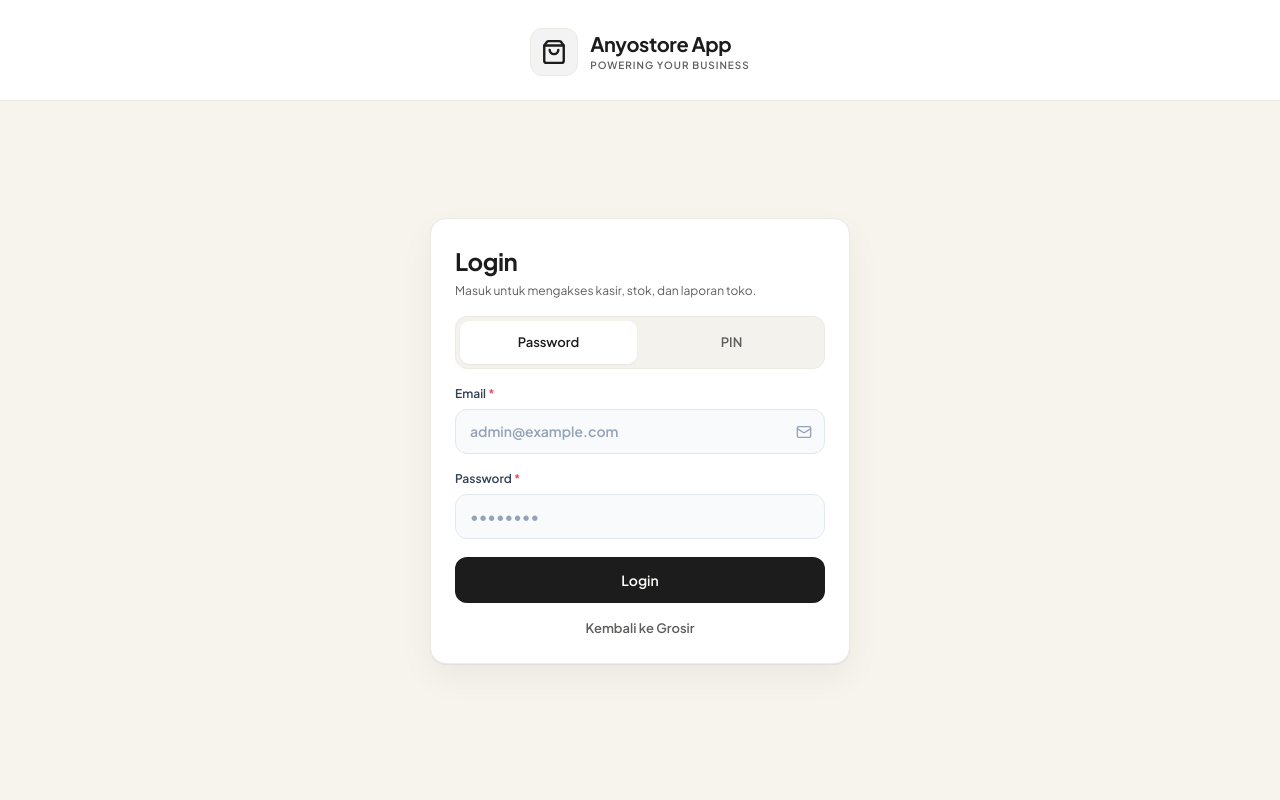
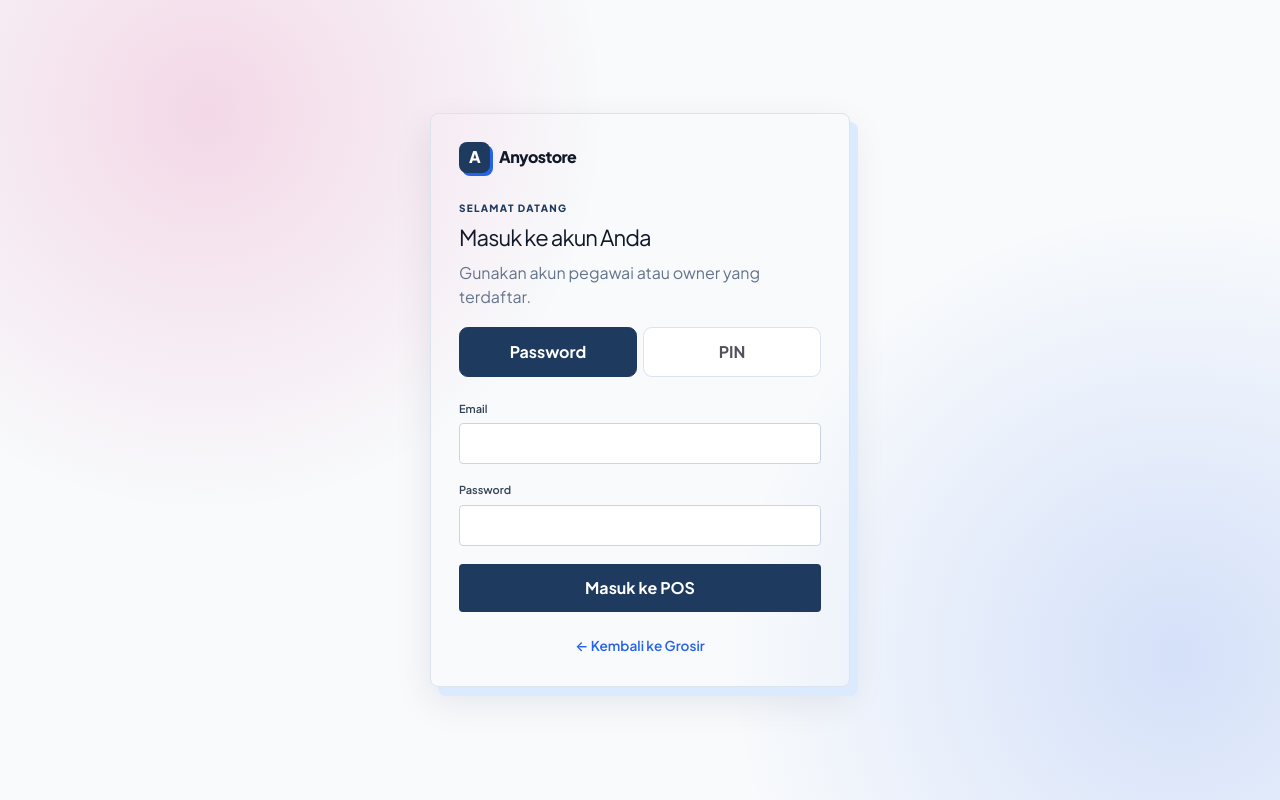
Before and after one commit to miftahulfauzan/anyostore-pos, a Next.js app in the folder frontend/: page /login in a window 1280 px wide. Built offline with nearby package versions, Linux system fonts and the light colour scheme; no server answers.

Commit message:
revert: kembalikan desain web login ke versi lama (fokus pengembangan tampilan di Android)

```diff
--- a/frontend/app/globals.css
+++ b/frontend/app/globals.css
@@ -679,123 +679,54 @@ a, .photo-upload { color:var(--expressive-secondary); }
 .inventory-standard small { grid-column: 1 / -1; }
 .unallocated-stock { grid-column: 1 / -1; margin: 0; padding: 9px 12px; background: #fff7ed; color: #9a3412; font-size: 10px; font-weight: 700; }
 .login-page {
-  display: flex;
-  flex-direction: column;
+  position: relative;
+  display: grid;
+  grid-template-columns: minmax(0, 1fr);
+  place-items: center;
   min-height: 100vh;
   min-height: 100dvh;
   max-width: none;
-  background: #f7f4ed;
-}
-.login-brand {
-  flex-shrink: 0;
-  display: flex;
-  justify-content: center;
-  padding: 28px 24px 24px;
-  background: #fff;
-  border-bottom: 1px solid #eceae4;
-}
-.login-brand-inner { display: flex; align-items: center; gap: 12px; }
-.login-logo-tile {
-  display: grid;
-  width: 48px;
-  height: 48px;
+  padding: clamp(24px, 6vw, 96px);
+  overflow: hidden;
+  background:
+    radial-gradient(circle at 16% 14%, rgba(219,39,119,.16), transparent 25rem),
+    radial-gradient(circle at 92% 82%, rgba(37,99,235,.17), transparent 28rem),
+    #f8fafc;
+}
+.login-logo {
+  display: inline-flex;
+  align-items: center;
+  gap: 9px;
+  margin-bottom: 10px;
+  color: #111827;
+  font-size: 16px;
+  font-weight: 850;
+  letter-spacing: -.035em;
+}
+.login-logo span {
+  display: grid;
+  width: 31px;
+  height: 31px;
   place-items: center;
-  border-radius: 12px;
-  background: rgba(28,28,28,.05);
-  border: 1px solid #eceae4;
-  color: #1c1c1c;
-}
-.login-brand h1 { font-size: 20px; font-weight: 700; color: #1c1c1c; letter-spacing: -.02em; line-height: 1.2; }
-.login-brand p { margin-top: 2px; font-size: 10px; font-weight: 600; letter-spacing: .1em; text-transform: uppercase; color: #5f5f5d; }
-.login-body {
-  flex: 1;
-  display: flex;
-  align-items: center;
-  justify-content: center;
-  padding: 28px 20px 48px;
-}
-.login-card {
+  border-radius: 8px;
+  background: #1e3a5f;
+  color: #fff;
+  box-shadow: 3px 3px 0 #2563eb;
+}
+.login {
   display: grid;
   width: min(100%, 420px);
-  gap: 16px;
-  padding: 24px;
-  background: #fff;
-  border: 1px solid #eceae4;
-  border-radius: 16px;
-  box-shadow: 0 1px 1px 0 rgba(0,0,0,.05), 0 14px 34px rgba(28,28,28,.05);
-}
-.login-heading h2 { font-size: 24px; font-weight: 700; color: #1c1c1c; letter-spacing: -.02em; }
-.login-heading p { margin-top: 3px; font-size: 12px; color: #5f5f5d; }
-.login-mode {
-  display: grid;
-  grid-template-columns: 1fr 1fr;
-  gap: 6px;
-  padding: 4px;
-  background: #f4f2ec;
-  border: 1px solid #eceae4;
-  border-radius: 12px;
-}
-.login-mode button {
-  min-height: 36px;
-  border: 0;
-  border-radius: 9px;
-  background: transparent;
-  color: #5f5f5d;
-  font-size: 13px;
-  font-weight: 600;
-  cursor: pointer;
-  transition: background .15s ease, color .15s ease;
-}
-.login-mode button.active { background: #fff; color: #1c1c1c; box-shadow: 0 1px 2px rgba(0,0,0,.06); }
-.login-field { display: grid; gap: 6px; }
-.login-field > span { font-size: 12px; font-weight: 600; color: #334155; }
-.login-required { color: #f43f5e; font-style: normal; }
-.login-input { position: relative; display: flex; align-items: center; }
-.login-input input {
-  width: 100%;
-  padding: 11px 40px 11px 14px;
-  background: #f8fafc;
-  border: 1px solid #e2e8f0;
-  border-radius: 12px;
-  font-size: 14px;
-  color: #1e293b;
-  outline: none;
-  transition: background .18s ease, border-color .18s ease, box-shadow .18s ease;
-}
-.login-input input::placeholder { color: #94a3b8; }
-.login-input input:focus { background: #fff; border-color: #1c1c1c; box-shadow: 0 0 0 3px rgba(28,28,28,.08); }
-.login-input > svg { position: absolute; right: 13px; color: #94a3b8; pointer-events: none; }
-.login-eye {
-  position: absolute;
-  right: 9px;
-  display: grid;
-  place-items: center;
-  width: 30px;
-  height: 30px;
-  border: 0;
-  background: transparent;
-  color: #94a3b8;
-  cursor: pointer;
-}
-.login-eye:hover { color: #475569; }
-.login-submit {
-  width: 100%;
-  min-height: 46px;
-  margin-top: 2px;
-  border: 0;
-  border-radius: 12px;
-  background: #1c1c1c;
-  color: #fcfbf8;
-  font-size: 14px;
-  font-weight: 600;
-  cursor: pointer;
-  transition: background .15s ease, transform .06s ease;
-}
-.login-submit:hover { background: #2c2c2c; }
-.login-submit:active { transform: scale(.985); }
-.login-submit:disabled { opacity: .7; cursor: not-allowed; }
-.login-back { justify-self: center; font-size: 13px; color: #5f5f5d; text-decoration: none; }
-.login-back:hover { color: #1c1c1c; text-decoration: underline; }
+  justify-self: center;
+  gap: 18px;
+  padding: 28px;
+  border: 1px solid #dbe3ee;
+  border-radius: 8px;
+  box-shadow: 8px 9px 0 #dbeafe, 0 14px 38px rgba(15,23,42,.09);
+}
+.login h2 { margin: 5px 0 7px; font-size: 22px; letter-spacing: -.04em; }
+.login label { color: #334155; font-size: 11px; }
+.login input { border-radius: 4px; }
+.login button { width: 100%; min-height: 42px; border-radius: 4px; }
 .finance-metrics { grid-template-columns: repeat(3, minmax(0, 1fr)); }
 
 @media (max-width: 900px) {
@@ -804,7 +735,7 @@ a, .photo-upload { color:var(--expressive-secondary); }
   .app-main, .app-main:not(.sidebar-collapsed) { margin-left: 234px; }
   .app-main.sidebar-collapsed { margin-left: 84px; }
   .cart { position: static; }
-  .login-body { padding: 24px 20px 40px; }
+  .login-page { padding: 44px 24px; }
   .variant-row { grid-template-columns: 1fr 1fr; }
   .variant-row .remove-variant { align-self: end; }
 }
@@ -815,8 +746,8 @@ a, .photo-upload { color:var(--expressive-secondary); }
   .sidebar-footer { display: none; }
   .app-main { padding: 20px 14px 36px; }
   .app-header { margin-bottom: 18px; }
-  .login-body { padding: 20px 16px 36px; }
-
+  .login-page { padding: 28px 18px; }
+  .login { width: 100%; padding: 22px; }
   .finance-metrics { grid-template-columns: 1fr; }
   .variant-row { grid-template-columns: 1fr; }
   .variant-row .remove-variant { width: 100%; }
--- a/frontend/app/login/page.js
+++ b/frontend/app/login/page.js
@@ -1,7 +1,6 @@
 'use client';
 
 import { useState } from 'react';
-import { Eye, EyeOff, Mail, ShoppingBag } from 'lucide-react';
 
 const apiUrl = process.env.NEXT_PUBLIC_API_URL || 'http://localhost:3001/api';
 
@@ -10,9 +9,19 @@ export default function LoginPage() {
   const [password, setPassword] = useState('');
   const [pin, setPin] = useState('');
   const [mode, setMode] = useState('password');
-  const [showPassword, setShowPassword] = useState(false);
   const [message, setMessage] = useState('');
   const [loading, setLoading] = useState(false);
+
+  const modeButton = (active) => ({
+    flex: 1,
+    minHeight: 40,
+    borderRadius: '.55rem',
+    border: active ? '1.5px solid #1e3a5f' : '1px solid var(--border, #e5e7eb)',
+    background: active ? '#1e3a5f' : '#fff',
+    color: active ? '#fff' : '#52525b',
+    fontWeight: 700,
+    cursor: 'pointer',
+  });
 
   function homeFor(role) {
     return role === 'gudang' ? '/dashboard' : '/pos';
@@ -38,71 +47,25 @@ export default function LoginPage() {
     }
   }
 
-  const secret = mode === 'pin' ? pin : password;
-  const setSecret = (v) => (mode === 'pin' ? setPin(v) : setPassword(v));
-
   return (
     <main className="login-page">
-      <header className="login-brand">
-        <div className="login-brand-inner">
-          <div className="login-logo-tile"><ShoppingBag size={26} strokeWidth={2.2} aria-hidden="true" /></div>
-          <div>
-            <h1>Anyostore App</h1>
-            <p>Powering Your Business</p>
-          </div>
+      <form className="login" onSubmit={submit}>
+        <div className="login-logo"><span>A</span> Anyostore</div>
+        <div><p className="eyebrow">SELAMAT DATANG</p><h2>Masuk ke akun Anda</h2><p className="muted">Gunakan akun pegawai atau owner yang terdaftar.</p></div>
+        <div style={{ display: 'flex', gap: 6, marginBottom: 6 }}>
+          <button type="button" style={modeButton(mode === 'password')} onClick={() => setMode('password')}>Password</button>
+          <button type="button" style={modeButton(mode === 'pin')} onClick={() => setMode('pin')}>PIN</button>
         </div>
-      </header>
-
-      <div className="login-body">
-        <form className="login-card" onSubmit={submit}>
-          <div className="login-heading">
-            <h2>Login</h2>
-            <p>Masuk untuk mengakses kasir, stok, dan laporan toko.</p>
-          </div>
-
-          <div className="login-mode" role="tablist" aria-label="Metode masuk">
-            <button type="button" className={mode === 'password' ? 'active' : ''} onClick={() => setMode('password')}>Password</button>
-            <button type="button" className={mode === 'pin' ? 'active' : ''} onClick={() => setMode('pin')}>PIN</button>
-          </div>
-
-          <label className="login-field">
-            <span>Email <em className="login-required">*</em></span>
-            <div className="login-input">
-              <input type="email" value={email} onChange={(event) => setEmail(event.target.value)} placeholder="admin@example.com" autoComplete="email" required />
-              <Mail size={16} strokeWidth={2} aria-hidden="true" />
-            </div>
-          </label>
-
-          <label className="login-field">
-            <span>{mode === 'pin' ? 'PIN (6 digit)' : 'Password'} <em className="login-required">*</em></span>
-            <div className="login-input">
-              <input
-                type={mode === 'pin' || showPassword ? 'text' : 'password'}
-                inputMode={mode === 'pin' ? 'numeric' : undefined}
-                maxLength={mode === 'pin' ? 6 : undefined}
-                value={secret}
-                onChange={(event) => setSecret(event.target.value)}
-                placeholder={mode === 'pin' ? '••••••' : '••••••••'}
-                autoComplete={mode === 'pin' ? 'one-time-code' : 'current-password'}
-                required
-              />
-              {mode === 'password' && (
-                <button type="button" className="login-eye" onClick={() => setShowPassword(!showPassword)} aria-label={showPassword ? 'Sembunyikan password' : 'Tampilkan password'}>
-                  {showPassword ? <EyeOff size={16} strokeWidth={2} /> : <Eye size={16} strokeWidth={2} />}
-                </button>
-              )}
-            </div>
-          </label>
-
-          <button className="login-submit" disabled={loading}>
-            {loading ? 'Memproses…' : 'Login'}
-          </button>
-
-          {message && <p className="message" role="status">{message}</p>}
-
-          <a className="login-back" href="/">Kembali ke Grosir</a>
-        </form>
-      </div>
+        <label>Email<input type="email" value={email} onChange={(event) => setEmail(event.target.value)} required /></label>
+        {mode === 'pin' ? (
+          <label>PIN (6 digit)<input type="password" inputMode="numeric" maxLength={6} value={pin} onChange={(event) => setPin(event.target.value)} required /></label>
+        ) : (
+          <label>Password<input type="password" value={password} onChange={(event) => setPassword(event.target.value)} required /></label>
+        )}
+        <button disabled={loading}>{loading ? 'Memproses…' : 'Masuk ke POS'}</button>
+        {message && <p className="message" role="status">{message}</p>}
+        <p className="muted" style={{ fontSize: '.85rem', textAlign: 'center', marginTop: 6, paddingBottom: 2 }}><a href="/">← Kembali ke Grosir</a></p>
+      </form>
     </main>
   );
 }
```
